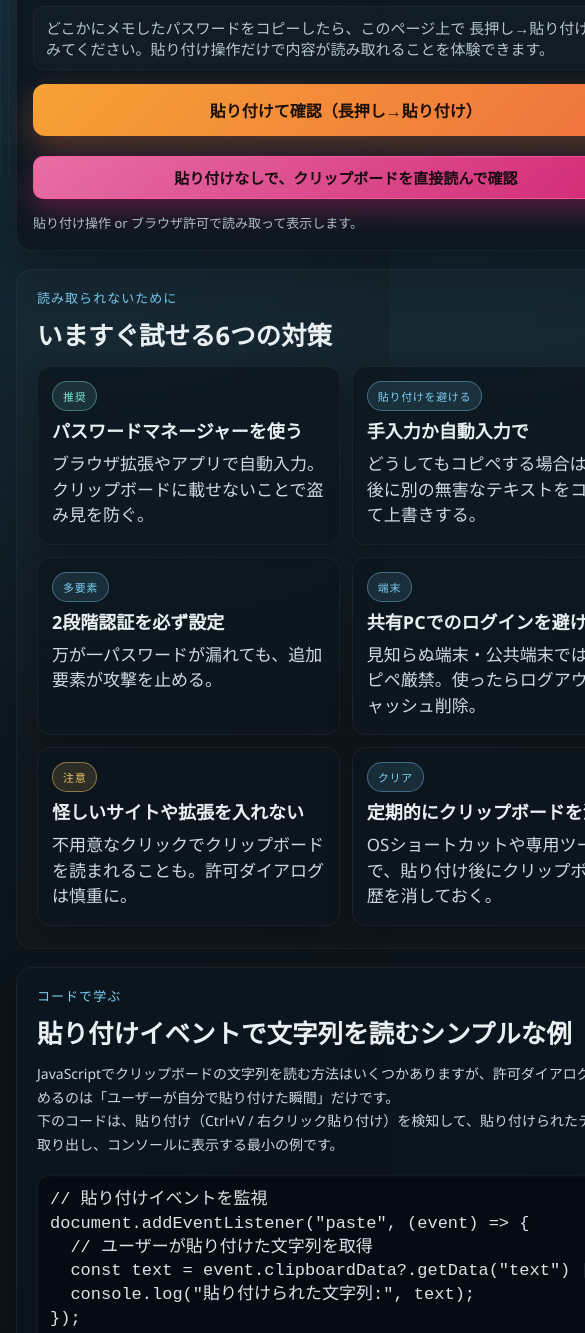
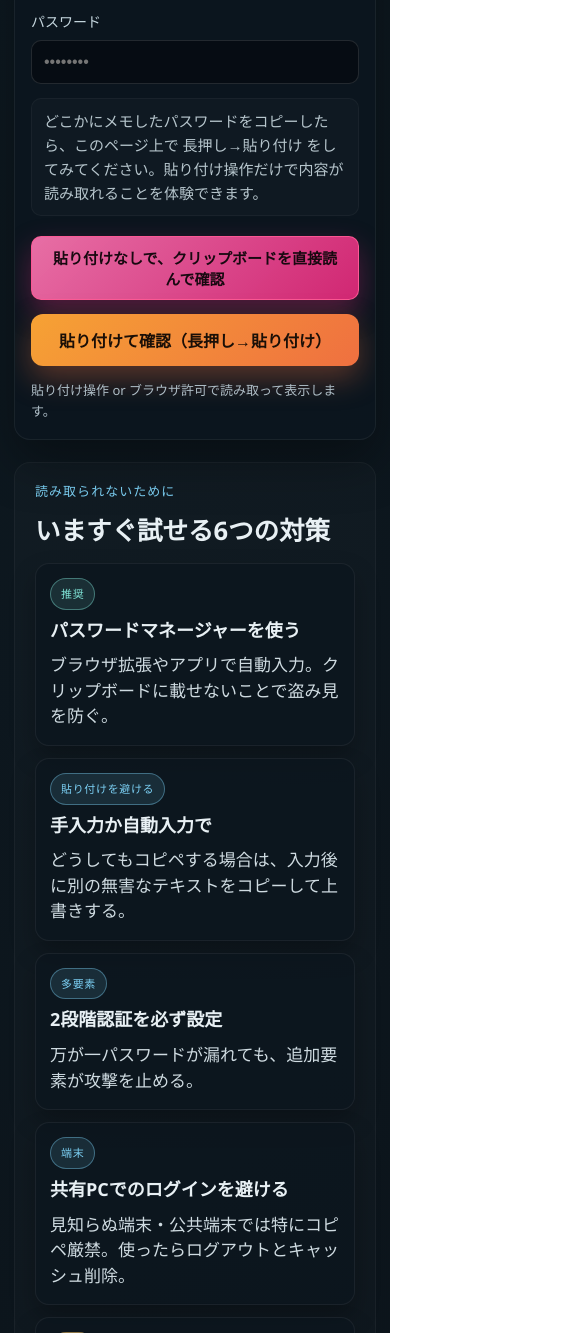
Before and after one commit to rockwave7356/hack-password, a plain HTML site: page index.html in a window 390 px wide. Shown: the part 667-2000 px from the top of the page, 585 px wide, since content can reach past the window. Drawn offline with Linux system fonts and the light colour scheme.

Commit message:
responsive design

```diff
--- a/index.html
+++ b/index.html
@@ -7,7 +7,6 @@
   <link rel="stylesheet" href="style.css">
 </head>
 <body>
-  <div class="background-texture"></div>
   <header class="site-header">
     <div class="logo">HACK AWARE</div>
     <div class="badge">啓蒙デモ</div>
@@ -39,8 +38,6 @@
           <p class="eyebrow">模擬ログイン</p>
           <h2>パスワードを貼り付けてログイン</h2>
         </div>
-        <span class="hint show-desktop">Ctrl+V / Cmd+V で貼り付けて確認</span>
-        <span class="hint show-mobile">貼り付けて確認（長押し→ペースト）</span>
       </div>
 
       <form class="login-form" autocomplete="off">
@@ -58,12 +55,12 @@
           <span class="show-mobile">長押し→貼り付け</span>
           をしてみてください。貼り付け操作だけで内容が読み取れることを体験できます。
         </div>
+        <button type="button" id="readClipboard" class="ghost full accent">
+          貼り付けなしで、クリップボードを直接読んで確認
+        </button>
         <button type="button" id="checkClipboard" class="cta">
           <span class="show-desktop">貼り付けて確認 (Ctrl+V / Cmd+V)</span>
           <span class="show-mobile">貼り付けて確認（長押し→貼り付け）</span>
-        </button>
-        <button type="button" id="readClipboard" class="ghost full accent">
-          貼り付けなしで、クリップボードを直接読んで確認
         </button>
         <p class="status" id="status">
           貼り付け操作 or ブラウザ許可で読み取って表示します。
@@ -116,14 +113,12 @@
 <br>
 下のコードは、貼り付け（Ctrl+V / 右クリック貼り付け）を検知して、貼り付けられたテキストを取り出し、コンソールに表示する最小の例です。
       </p>
-      <pre class="code">
-<code>// 貼り付けイベントを監視
+      <div class="code-block"><code class="language-js">// 貼り付けイベントを監視
 document.addEventListener("paste", (event) => {
   // ユーザーが貼り付けた文字列を取得
   const text = event.clipboardData?.getData("text") || "";
   console.log("貼り付けられた文字列:", text);
-});</code>
-      </pre>
+});</code></div>
       <p class="note small">ポイント：<br>
         ✅ 「ユーザーが貼り付けた操作」なら、許可ダイアログなしで内容を取得できます。<br>
         ❌ 一方で、ユーザーの操作なしに勝手にクリップボードを読み取るような仕組みは（基本的に）用意されていません。<br>
@@ -132,13 +127,11 @@ document.addEventListener("paste", (event) => {
       <h2>Clipboard API で貼り付けなしに読む例</h2>
       <p class="lead small">「貼り付けイベント」ではなく、Clipboard APIを使うと、クリップボードの内容を“直接”読み取れます。
 ただし、これはどこでも自由に使えるわけではなく、いくつか条件があります。</p>
-      <pre class="code">
-<code>async function readClipboard() {
+      <div class="code-block"><code class="language-js">async function readClipboard() {
   // HTTPS & ユーザー操作（クリックなど）の中で呼び出す
   const text = await navigator.clipboard.readText();
   console.log("直接読んだ文字列:", text);
-}</code>
-      </pre>
+}</code></div>
       <p class="note small">
         ポイント：<br>
 
--- a/style.css
+++ b/style.css
@@ -1,38 +1,71 @@
+/* =======================================
+   Base + Palette (colors retained)
+======================================= */
+:root {
+  --container: 1180px;
+  --gutter: 32px;
+  --bg-main: linear-gradient(135deg, #0e1a22 0%, #0a1016 100%);
+  --ink: #e8f0f4;
+  --ink-muted: #cdd8de;
+  --ink-subtle: #aebdc6;
+  --accent-sky: #7cd0f4;
+  --accent-gold: #f7c873;
+  --accent-warn: #f0c067;
+  --accent-pink: #ff6fa5;
+  --panel: rgba(12, 22, 30, 0.9);
+  --panel-soft: rgba(255, 255, 255, 0.02);
+  --border-soft: rgba(255, 255, 255, 0.06);
+  --border-faint: rgba(255, 255, 255, 0.04);
+  --shadow-strong: 0 20px 50px rgba(0, 0, 0, 0.35);
+}
+
 * {
   box-sizing: border-box;
 }
 
 body {
   margin: 0;
-  padding: 0;
   font-family: "Avenir Next", "Fira Sans", "Segoe UI", system-ui, sans-serif;
   font-size: 16px;
-  background: radial-gradient(circle at 20% 20%, #193341 0%, transparent 40%),
-    radial-gradient(circle at 80% 0%, #0a1721 0%, transparent 35%),
-    linear-gradient(135deg, #0e1a22 0%, #0a1016 100%);
-  color: #e8f0f4;
+  line-height: 1.6;
+  background: var(--bg-main);
+  color: var(--ink);
   min-height: 100vh;
-  position: relative;
 }
 
+a {
+  color: inherit;
+  text-decoration: none;
+}
+
+img {
+  max-width: 100%;
+  display: block;
+}
+
+/* =======================================
+   Layout
+======================================= */
 .background-texture {
   position: fixed;
   inset: 0;
+  pointer-events: none;
   background-image: linear-gradient(120deg, rgba(255, 255, 255, 0.03) 0%, rgba(255, 255, 255, 0) 60%),
     repeating-linear-gradient(90deg, rgba(255, 255, 255, 0.03) 0 1px, transparent 1px 8px);
-  pointer-events: none;
   z-index: 0;
 }
 
 .site-header {
-  display: flex;
-  justify-content: space-between;
-  align-items: center;
-  padding: 20px 28px;
   position: relative;
   z-index: 1;
-  max-width: 1180px;
+  width: 100%;
+  max-width: var(--container);
   margin: 0 auto;
+  padding: 20px calc(var(--gutter) / 2) 10px;
+  display: flex;
+  align-items: center;
+  justify-content: space-between;
+  gap: 12px;
 }
 
 .logo {
@@ -53,24 +86,36 @@ body {
   padding: 8px 14px;
   border-radius: 999px;
   font-size: 13px;
+  white-space: nowrap;
+  flex-shrink: 0;
+  margin-left: auto;
 }
 
 .page {
+  position: relative;
+  z-index: 1;
+  width: 100%;
+  max-width: var(--container);
+  margin: 0 auto;
+  padding: 20px calc(var(--gutter) / 2) 48px;
   display: grid;
-  gap: 32px;
-  padding: 20px 28px 48px;
-  position: relative;
-  max-width: 680px;
-  margin: 0 auto;
+  grid-template-columns: repeat(auto-fit, minmax(320px, 1fr));
+  grid-template-areas:
+    "hero"
+    "panel"
+    "defense"
+    "code";
+  gap: 28px;
   align-items: start;
 }
 
 .hero {
-  width: auto;
+  max-width: 640px;
+  grid-area: hero;
 }
 
 .eyebrow {
-  color: #7cd0f4;
+  color: var(--accent-sky);
   font-size: 13px;
   letter-spacing: 0.08em;
   text-transform: uppercase;
@@ -84,12 +129,12 @@ h1 {
 }
 
 h1 span {
-  color: #f7c873;
+  color: var(--accent-gold);
 }
 
 .lead {
   margin: 0 0 18px;
-  color: #cdd8de;
+  color: var(--ink-muted);
   line-height: 1.6;
 }
 
@@ -104,7 +149,7 @@ h1 span {
   align-items: center;
   padding: 12px 14px;
   background: rgba(255, 255, 255, 0.03);
-  border: 1px solid rgba(255, 255, 255, 0.04);
+  border: 1px solid var(--border-faint);
   border-radius: 12px;
   color: #d8e4ea;
 }
@@ -118,12 +163,14 @@ h1 span {
 }
 
 .panel {
-  background: rgba(12, 22, 30, 0.85);
-  border: 1px solid rgba(255, 255, 255, 0.05);
+  position: relative;
+  grid-area: panel;
+  background: var(--panel);
+  border: 1px solid var(--border-soft);
   border-radius: 16px;
   padding: 20px 24px;
-  position: relative;
-  box-shadow: 0 20px 50px rgba(0, 0, 0, 0.35);
+  box-shadow: var(--shadow-strong);
+  overflow: hidden;
 }
 
 .panel::after {
@@ -138,9 +185,10 @@ h1 span {
 
 .panel-header {
   display: flex;
+  align-items: center;
   justify-content: space-between;
-  align-items: center;
-  margin-bottom: 12px;
+  gap: 12px;
+  margin-bottom: 14px;
 }
 
 .panel h2 {
@@ -150,18 +198,11 @@ h1 span {
 
 .hint {
   font-size: 12px;
-  color: #f0c067;
+  color: var(--accent-warn);
   border: 1px dashed rgba(240, 192, 103, 0.6);
   padding: 6px 10px;
   border-radius: 10px;
-}
-
-.show-desktop {
-  display: inline;
-}
-
-.show-mobile {
-  display: none;
+  white-space: nowrap;
 }
 
 .login-form {
@@ -185,24 +226,24 @@ input {
   border: 1px solid rgba(255, 255, 255, 0.12);
   padding: 12px 14px;
   background: rgba(6, 12, 18, 0.9);
-  color: #e8f0f4;
+  color: var(--ink);
   font-size: 15px;
   transition: border 0.2s ease, box-shadow 0.2s ease;
 }
 
 input:focus {
   outline: none;
-  border-color: #7cd0f4;
+  border-color: var(--accent-sky);
   box-shadow: 0 0 0 3px rgba(124, 208, 244, 0.2);
 }
 
 .note {
   font-size: 13px;
   color: #b6c5cc;
-  background: rgba(255, 255, 255, 0.02);
+  background: var(--panel-soft);
   border-radius: 10px;
   padding: 10px 12px;
-  border: 1px solid rgba(255, 255, 255, 0.04);
+  border: 1px solid var(--border-faint);
 }
 
 .cta {
@@ -210,7 +251,7 @@ input:focus {
   cursor: pointer;
   background: linear-gradient(135deg, #f6a234, #ef7040);
   color: #1a0f07;
-  padding: 14px 16px;
+  padding: 10px 16px;
   border-radius: 12px;
   font-weight: 700;
   font-size: 15px;
@@ -230,9 +271,170 @@ input:focus {
 .status {
   margin: 0;
   font-size: 13px;
-  color: #aebdc6;
+  color: var(--ink-subtle);
 }
 
+.show-desktop {
+  display: inline;
+}
+
+.show-mobile {
+  display: none;
+}
+
+.ghost {
+  border: 1px solid rgba(255, 255, 255, 0.2);
+  background: transparent;
+  color: var(--ink);
+  padding: 10px 14px;
+  border-radius: 10px;
+  cursor: pointer;
+  transition: border 0.2s ease, color 0.2s ease, transform 0.12s ease;
+}
+
+.ghost:hover {
+  border-color: var(--accent-sky);
+  color: var(--accent-sky);
+  transform: translateY(-1px);
+}
+
+.ghost.full {
+  width: 100%;
+  justify-content: center;
+  text-align: center;
+  border-style: dashed;
+  margin-top: 6px;
+}
+
+.ghost.accent {
+  border-style: solid;
+  border-color: rgba(255, 90, 150, 0.9);
+  color: #180910;
+  background: linear-gradient(135deg, rgba(255, 120, 180, 0.9), rgba(220, 40, 120, 0.95));
+  box-shadow: 0 12px 28px rgba(220, 40, 120, 0.35);
+  font-weight: 700;
+}
+
+.ghost.accent:hover {
+  border-color: #ff6fa5;
+  background: linear-gradient(135deg, rgba(255, 140, 190, 1), rgba(230, 60, 140, 1));
+  color: #13070e;
+}
+
+.ghost.accent:active {
+  transform: translateY(0);
+}
+
+/* =======================================
+   Sections: Defense / Code
+======================================= */
+.defense,
+.code-learn {
+  grid-column: 1 / -1;
+  background: var(--panel-soft);
+  border: 1px solid var(--border-faint);
+  border-radius: 16px;
+  padding: 18px 20px 22px;
+}
+
+.defense {
+  grid-area: defense;
+}
+
+.code-learn {
+  grid-area: code;
+}
+
+.defense h2,
+.code-learn h2 {
+  margin: 6px 0 12px;
+}
+
+.defense-grid {
+  display: grid;
+  grid-template-columns: repeat(auto-fit, minmax(240px, 1fr));
+  gap: 12px;
+}
+
+.defense-card {
+  background: rgba(12, 22, 30, 0.72);
+  border: 1px solid var(--border-soft);
+  border-radius: 14px;
+  padding: 14px 14px 16px;
+  box-shadow: 0 12px 24px rgba(0, 0, 0, 0.25);
+}
+
+.defense-card h3 {
+  margin: 6px 0 8px;
+  font-size: 18px;
+}
+
+.defense-card p {
+  margin: 0;
+  color: #cfdbe1;
+  line-height: 1.5;
+}
+
+.pill {
+  display: inline-block;
+  font-size: 11px;
+  letter-spacing: 0.06em;
+  padding: 6px 10px;
+  border-radius: 999px;
+  background: rgba(124, 208, 244, 0.12);
+  color: var(--accent-sky);
+  border: 1px solid rgba(124, 208, 244, 0.4);
+  text-transform: uppercase;
+}
+
+.pill-safe {
+  background: rgba(129, 230, 217, 0.12);
+  color: #81e6d9;
+  border-color: rgba(129, 230, 217, 0.4);
+}
+
+.pill-warn {
+  background: rgba(240, 192, 103, 0.14);
+  color: var(--accent-warn);
+  border-color: rgba(240, 192, 103, 0.5);
+}
+
+.code-learn h3 {
+  margin: 12px 0 8px;
+  font-size: 16px;
+}
+
+.lead.small {
+  font-size: 14px;
+}
+
+.note.small {
+  font-size: 13px;
+  margin-top: 12px;
+}
+
+.code-block {
+  background: rgba(6, 12, 18, 0.9);
+  border: 1px solid rgba(255, 255, 255, 0.06);
+  border-radius: 12px;
+  padding: 12px;
+  overflow-x: auto;
+  line-height: 1.4;
+  color: #d8e4ea;
+  box-shadow: inset 0 0 0 1px rgba(255, 255, 255, 0.02);
+  font-size: 14px;
+  tab-size: 2;
+}
+
+.code-block code {
+  display: block;
+  font-family: "Fira Code", "SFMono-Regular", Consolas, "Liberation Mono", Menlo, monospace;
+  white-space: pre;
+}
+
+/* =======================================
+   Modal
+======================================= */
 .overlay {
   position: fixed;
   inset: 0;
@@ -254,14 +456,15 @@ input:focus {
   border: 1px solid rgba(255, 255, 255, 0.08);
   border-radius: 16px;
   padding: 20px 22px;
-  max-width: 480px;
-  width: 100%;
+  width: min(var(--container), calc(100% - var(--gutter)));
+  max-width: min(640px, calc(var(--container) - var(--gutter)));
+  margin: 0 auto;
   box-shadow: 0 20px 50px rgba(0, 0, 0, 0.4);
 }
 
 .modal-eyebrow {
   margin: 0 0 8px;
-  color: #7cd0f4;
+  color: var(--accent-sky);
   font-size: 13px;
   letter-spacing: 0.06em;
   text-transform: uppercase;
@@ -300,161 +503,33 @@ input:focus {
   justify-content: flex-end;
 }
 
-.ghost {
-  border: 1px solid rgba(255, 255, 255, 0.2);
-  background: transparent;
-  color: #e8f0f4;
-  padding: 10px 14px;
-  border-radius: 10px;
-  cursor: pointer;
-  transition: border 0.2s ease, color 0.2s ease, transform 0.12s ease;
-}
-
-.ghost:hover {
-  border-color: #7cd0f4;
-  color: #f47c86;
-  transform: translateY(-1px);
-}
-
-.ghost.full {
-  width: 100%;
-  justify-content: center;
-  text-align: center;
-  border-style: dashed;
-  margin-top: 6px;
-}
-
-.ghost.accent {
-  border-style: solid;
-  border-color: rgba(255, 90, 150, 0.9);
-  color: #180910;
-  background: linear-gradient(135deg, rgba(255, 120, 180, 0.9), rgba(220, 40, 120, 0.95));
-  box-shadow: 0 12px 28px rgba(220, 40, 120, 0.35);
-  font-weight: 700;
-}
-
-.ghost.accent:hover {
-  border-color: #ff6fa5;
-  background: linear-gradient(135deg, rgba(255, 140, 190, 1), rgba(230, 60, 140, 1));
-  color: #13070e;
-}
-
-.ghost.accent:active {
-  transform: translateY(0);
-}
-
-.defense {
-  grid-column: 1 / -1;
-  background: rgba(255, 255, 255, 0.02);
-  border: 1px solid rgba(255, 255, 255, 0.04);
-  border-radius: 16px;
-  padding: 18px 20px 22px;
-}
-
-.defense h2 {
-  margin: 4px 0 14px;
-}
-
-.defense-grid {
-  display: grid;
-  grid-template-columns: repeat(auto-fit, minmax(240px, 1fr));
-  gap: 12px;
-}
-
-.defense-card {
-  background: rgba(12, 22, 30, 0.72);
-  border: 1px solid rgba(255, 255, 255, 0.05);
-  border-radius: 14px;
-  padding: 14px 14px 16px;
-  box-shadow: 0 12px 24px rgba(0, 0, 0, 0.25);
-}
-
-.defense-card h3 {
-  margin: 6px 0 8px;
-  font-size: 18px;
-}
-
-.defense-card p {
-  margin: 0;
-  color: #cfdbe1;
-  line-height: 1.5;
-}
-
-.pill {
-  display: inline-block;
-  font-size: 11px;
-  letter-spacing: 0.06em;
-  padding: 6px 10px;
-  border-radius: 999px;
-  background: rgba(124, 208, 244, 0.12);
-  color: #7cd0f4;
-  border: 1px solid rgba(124, 208, 244, 0.4);
-  text-transform: uppercase;
-}
-
-.pill-safe {
-  background: rgba(129, 230, 217, 0.12);
-  color: #81e6d9;
-  border-color: rgba(129, 230, 217, 0.4);
-}
-
-.pill-warn {
-  background: rgba(240, 192, 103, 0.14);
-  color: #f0c067;
-  border-color: rgba(240, 192, 103, 0.5);
-}
-
-.code-learn {
-  grid-column: 1 / -1;
-  background: rgba(12, 22, 30, 0.8);
-  border: 1px solid rgba(255, 255, 255, 0.05);
-  border-radius: 16px;
-  padding: 18px 20px 22px;
-  box-shadow: 0 16px 32px rgba(0, 0, 0, 0.28);
-}
-
-.code-learn h2 {
-  margin: 6px 0 12px;
-}
-
-.code-learn h3 {
-  margin: 12px 0 8px;
-  font-size: 16px;
-}
-
-.lead.small {
-  font-size: 14px;
-}
-
-.note.small {
-  font-size: 13px;
-  margin-top: 12px;
-}
-
-.code {
-  background: rgba(6, 12, 18, 0.9);
-  border: 1px solid rgba(255, 255, 255, 0.06);
-  border-radius: 12px;
-  padding: 12px;
-  overflow-x: auto;
-  line-height: 1.4;
-  color: #d8e4ea;
-  box-shadow: inset 0 0 0 1px rgba(255, 255, 255, 0.02);
-}
-
-@media (max-width: 720px) {
-  .site-header {
-    padding: 16px 18px;
-  }
-
+/* =======================================
+   Responsive
+======================================= */
+@media (max-width: 900px) {
   .page {
-    padding: 10px 16px 32px;
+    grid-template-columns: 1fr;
+    grid-template-areas:
+      "hero"
+      "panel"
+      "defense"
+      "code";
+    gap: 22px;
   }
 
   .panel-header {
     flex-direction: column;
     align-items: flex-start;
-    gap: 6px;
+  }
+}
+
+@media (max-width: 720px) {
+  .site-header {
+    padding: 16px 16px 10px;
+  }
+
+  .page {
+    padding: 10px 14px 32px;
   }
 
   .show-desktop {
@@ -463,6 +538,10 @@ input:focus {
 
   .show-mobile {
     display: inline;
+  }
+
+  .hint {
+    white-space: normal;
   }
 }
 
@@ -505,13 +584,40 @@ input:focus {
   }
 }
 
-@media (max-width: 1100px) {
+@media (min-width: 960px) {
   .page {
-    grid-template-columns: 1fr;
-    gap: 18px;
-  }
-
-  .panel {
-    justify-self: stretch;
+    grid-template-columns: 1.2fr 1fr;
+    grid-template-areas:
+      "hero panel"
+      "defense defense"
+      "code code";
+    align-items: start;
   }
 }
+
+/* =======================================
+   Mobile Layout Fixes
+======================================= */
+
+/* 1. Gridアイテムの幅が中身（コードブロック等）によって
+      強制的に広げられるのを防ぐ */
+.hero,
+.panel,
+.defense,
+.code-learn {
+  min-width: 0;
+}
+
+/* 2. ボディ全体のはみ出しを防止する安全策 */
+body {
+  overflow-x: hidden;
+  width: 100%;
+}
+
+/* 3. スマホで防御策カードが横にはみ出さないように調整 */
+@media (max-width: 480px) {
+  .defense-grid {
+    /* 240px固定だとiPhoneSE等でパディングを含めるとあふれるため1列にする */
+    grid-template-columns: 1fr;
+  }
+}
```
